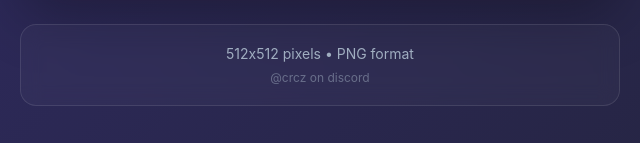
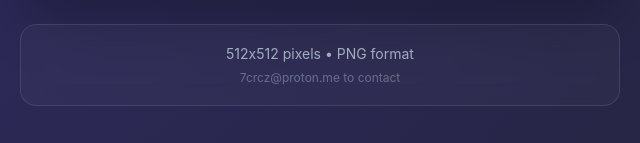
Before and after one commit to 7crcz/pack-icons, a plain HTML site: page index.html in a window 1280 px wide. Shown: the part 1735-1878 px from the top of the page, 320-960 px from the left. Drawn offline with Linux system fonts and the light colour scheme.

Commit message:
Update index.html

```diff
--- a/index.html
+++ b/index.html
@@ -370,7 +370,7 @@
 
         <div class="info">
             512x512 pixels • PNG format
-            <span>@crcz on discord</span>
+            <span>7crcz@proton.me to contact</span>
         </div>
     </div>
 
```
